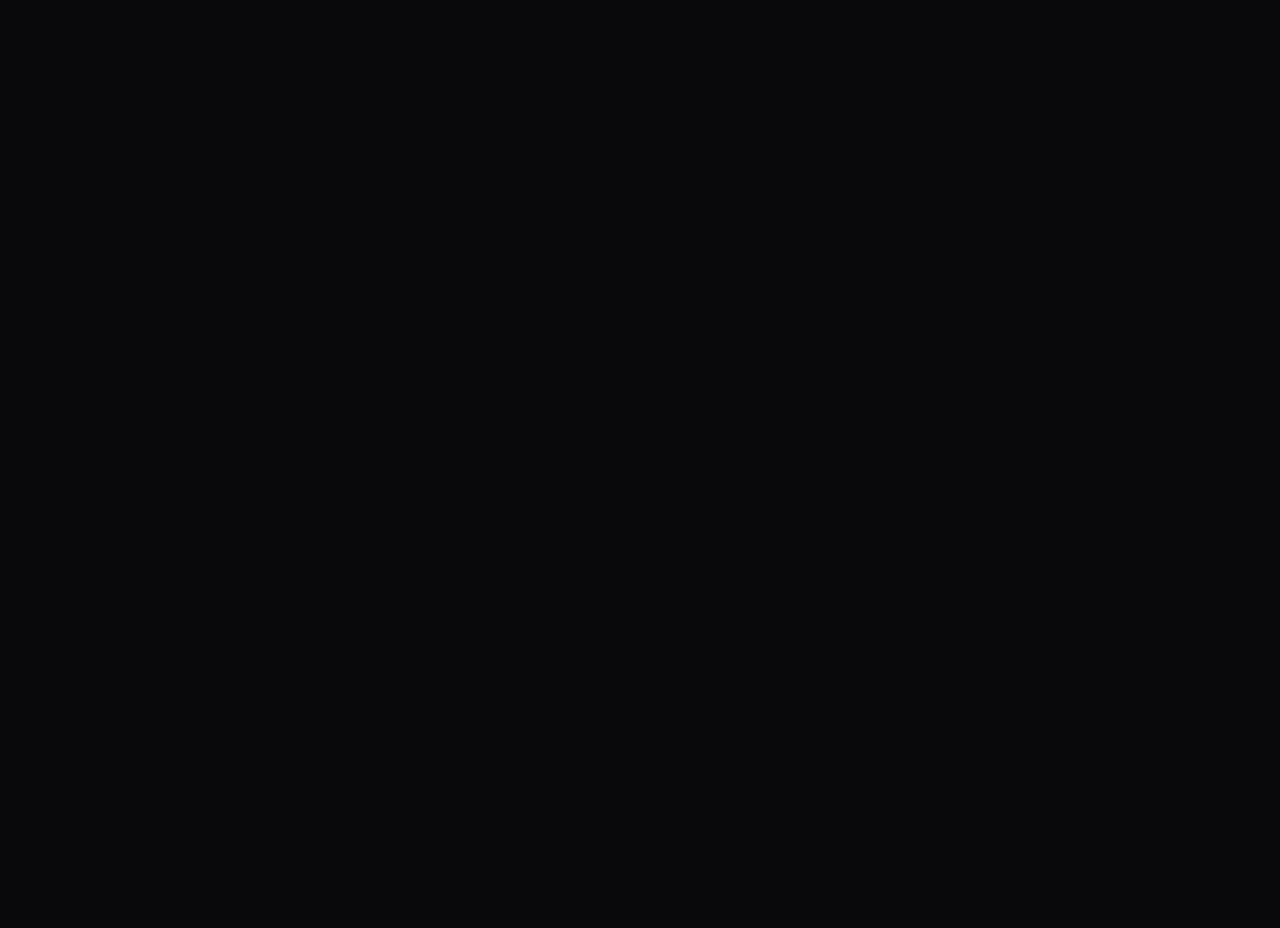
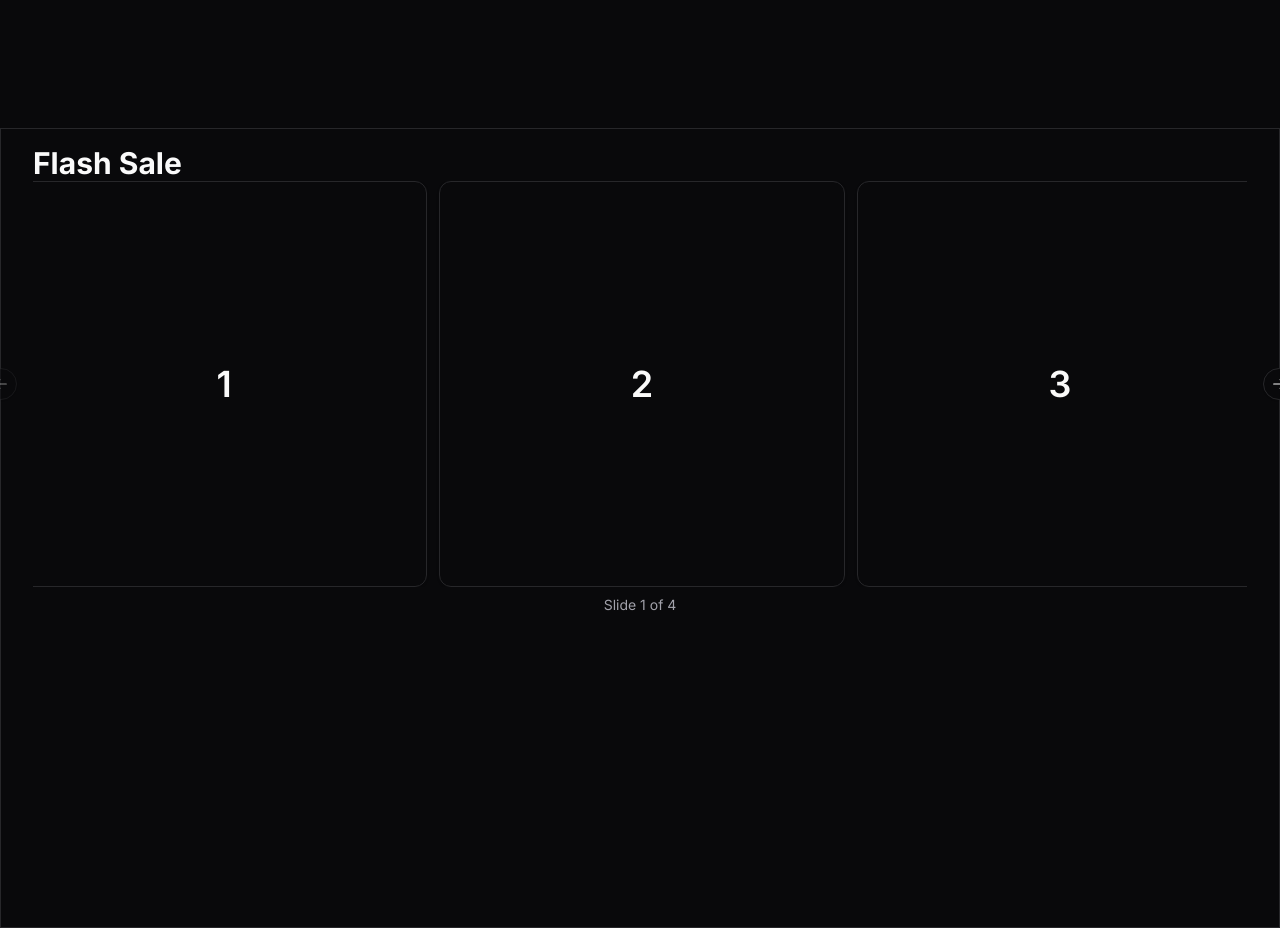
Before and after one commit to habib-N19/Cloth-Store-Nextjs, a Next.js app: page / in a window 1280 px wide. Shown: the part 740-1668 px from the top of the page. Before the commit the page ends 868 px from the top, so only its background shows below. Built offline with nearby package versions, Linux system fonts and the light colour scheme.

Commit message:
flash sale section scafold

```diff
--- a/src/app/(landingPage)/page.tsx
+++ b/src/app/(landingPage)/page.tsx
@@ -1,10 +1,12 @@
 import Banner from '@/components/Layout/HomePage/Banner/Banner';
+import FlashSaleSection from '@/components/Layout/HomePage/FlashSale/FlashSaleSection';
 import React from 'react';
 
 const HomePage = () => {
     return (
         <>
             <Banner />
+            <FlashSaleSection />
         </>
     );
 };
--- /dev/null
+++ b/src/components/Layout/HomePage/FlashSale/FlashSaleCard.tsx
@@ -0,0 +1,17 @@
+import { Card, CardContent } from '@/components/ui/card'
+import { CarouselItem } from '@/components/ui/carousel'
+import React from 'react'
+
+function FlashSaleCard({ index }: { index: number }) {
+    return (
+        <CarouselItem className="pl-1 md:basis-1/2 lg:basis-1/3 ">
+            <Card className='w-full'>
+                <CardContent className="flex aspect-square items-center justify-center p-6">
+                    <span className="text-4xl font-semibold">{index + 1}</span>
+                </CardContent>
+            </Card>
+        </CarouselItem>
+    )
+}
+
+export default FlashSaleCard
--- /dev/null
+++ b/src/components/Layout/HomePage/FlashSale/FlashSaleCarousel.tsx
@@ -0,0 +1,44 @@
+'use client'
+import React from 'react'
+import { Card, CardContent } from "@/components/ui/card"
+import { Carousel, CarouselApi, CarouselContent, CarouselItem, CarouselNext, CarouselPrevious } from '@/components/ui/carousel'
+import FlashSaleCard from './FlashSaleCard';
+const FlashSaleCarousel = () => {
+    const [api, setApi] = React.useState<CarouselApi>()
+    const [current, setCurrent] = React.useState(0)
+    const [count, setCount] = React.useState(0)
+    React.useEffect(() => {
+        if (!api) {
+            return
+        }
+
+        setCount(api.scrollSnapList().length)
+        setCurrent(api.selectedScrollSnap() + 1)
+
+        api.on("select", () => {
+            setCurrent(api.selectedScrollSnap() + 1)
+        })
+    }, [api])
+    return (
+        <div>
+            <Carousel
+                opts={{
+                    align: "start",
+                }}
+                setApi={setApi} className="w-full">
+                <CarouselContent className="-ml-2 md:-ml-4 space-x-2">
+                    {Array.from({ length: 5 }).map((_, index) => (
+                        <FlashSaleCard key={index} index={index} />
+                    ))}
+                </CarouselContent>
+                <CarouselPrevious />
+                <CarouselNext />
+            </Carousel>
+            <div className="py-2 text-center text-sm text-muted-foreground">
+                Slide {current} of {count}
+            </div>
+        </div>
+    );
+};
+
+export default FlashSaleCarousel
--- /dev/null
+++ b/src/components/Layout/HomePage/FlashSale/FlashSaleSection.tsx
@@ -0,0 +1,18 @@
+import React from 'react'
+import FlashSaleCarousel from './FlashSaleCarousel'
+
+const FlashSaleSection = () => {
+    return (
+        <section className='container border h-svh'>
+            <h1 className='text-3xl font-bold mt-4'>
+                Flash Sale
+            </h1>
+            <div>
+                <FlashSaleCarousel />
+            </div>
+
+        </section>
+    )
+}
+
+export default FlashSaleSection
```
